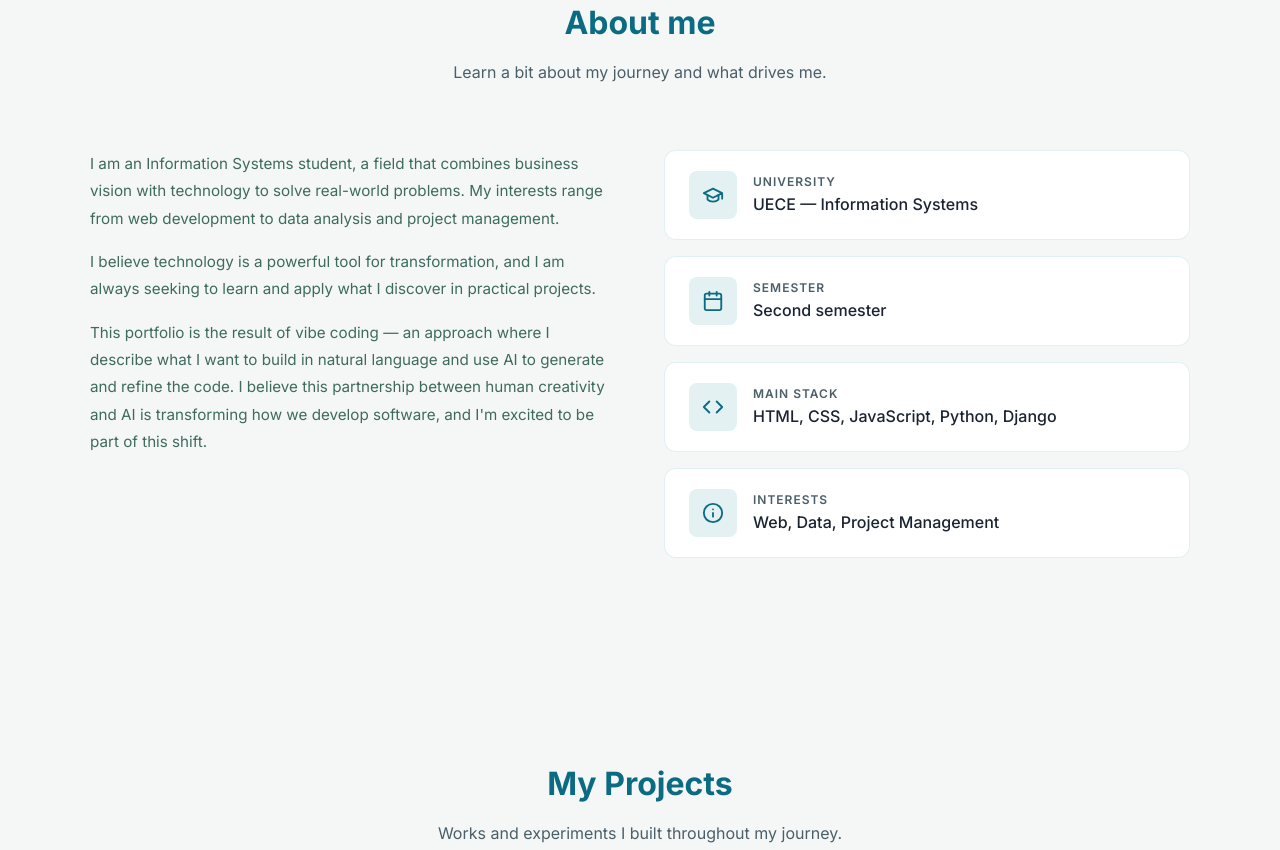
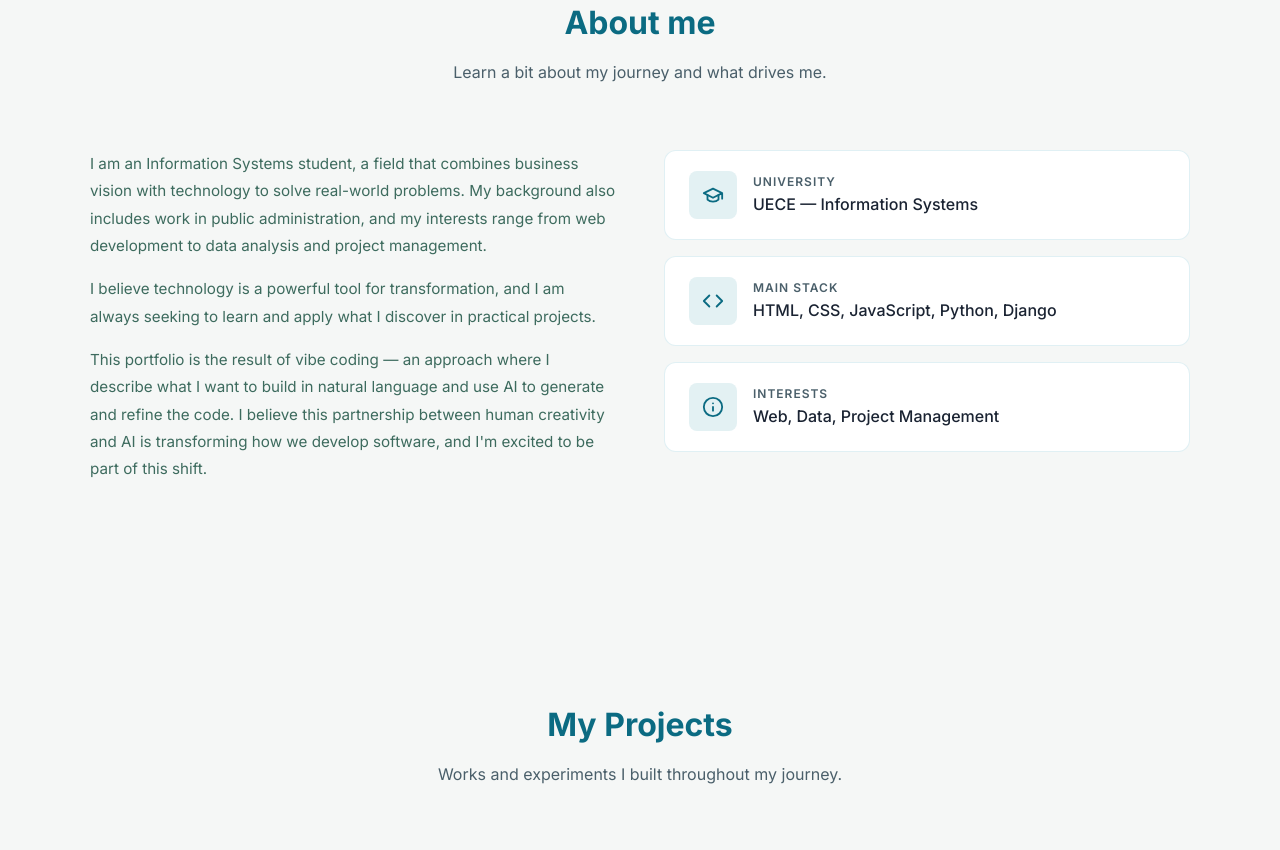
Before and after one commit to silviosouza1986/silviosouza1986.github.io, a plain HTML site: page index.html in a window 1280 px wide. Shown: the part 903-1753 px from the top of the page. Drawn offline with Linux system fonts and the light colour scheme.

Commit message:
feat: remove cartão Periodo, sincroniza HTML com dicionário e cita gestão pública

```diff
--- a/index.html
+++ b/index.html
@@ -56,7 +56,7 @@
       </div>
       <h1 class="hero__name">Silvio</h1>
       <p class="hero__subtitle" data-i18n="hero.subtitle">Estudante de Sistemas de Informação</p>
-      <p class="hero__tagline" data-i18n="hero.tagline">Apaixonado por tecnologia, dados e soluções que fazem a diferença.</p>
+      <p class="hero__tagline" data-i18n="hero.tagline">Apaixonado por tecnologia e soluções que fazem a diferença.</p>
       <a href="#projetos" class="btn btn--primary">
         <span data-i18n="hero.btn">Ver Projetos</span>
         <svg aria-hidden="true" width="18" height="18" viewBox="0 0 24 24" fill="none" stroke="currentColor" stroke-width="2" stroke-linecap="round" stroke-linejoin="round">
@@ -77,13 +77,13 @@
       <div class="sobre__grid">
         <div class="sobre__text reveal">
           <p data-i18n="sobre.p1">
-            Sou estudante de Sistemas de Informação, uma área que une a visão de negócio com a tecnologia para resolver problemas reais. Meu interesse vai desde o desenvolvimento web até a análise de dados e gestão de projetos.
+            Sou estudante de Sistemas de Informação, uma área que une a visão de negócio com a tecnologia para resolver problemas reais. Minha trajetória também inclui atuação em gestão pública, e meu interesse vai do desenvolvimento web à análise de dados e gestão de projetos.
           </p>
           <p data-i18n="sobre.p2">
             Acredito que a tecnologia é uma ferramenta poderosa de transformação, e estou sempre buscando aprender e aplicar o que descubro em projetos práticos.
           </p>
           <p data-i18n="sobre.p3">
-            Este portfólio é o espaço onde reúno meus trabalhos, aprendizados e experiências ao longo da minha jornada acadêmica e profissional.
+            Este portfólio é fruto do vibe coding — uma abordagem onde descrevo em linguagem natural o que quero construir e uso inteligência artificial para gerar e refinar o código. Acredito que essa parceria entre criatividade humana e IA está transformando a forma como desenvolvemos software, e estou animado em fazer parte dessa mudança.
           </p>
         </div>
         <div class="sobre__info reveal">
@@ -96,21 +96,7 @@
             </div>
             <div>
               <div class="info-card__label" data-i18n="sobre.uni">Universidade</div>
-              <div class="info-card__value" data-i18n="sobre.uni.value">Sistemas de Informação</div>
-            </div>
-          </div>
-          <div class="info-card">
-            <div class="info-card__icon">
-              <svg aria-hidden="true" width="22" height="22" viewBox="0 0 24 24" fill="none" stroke="currentColor" stroke-width="2" stroke-linecap="round" stroke-linejoin="round">
-                <rect x="3" y="4" width="18" height="18" rx="2" ry="2"/>
-                <line x1="16" y1="2" x2="16" y2="6"/>
-                <line x1="8" y1="2" x2="8" y2="6"/>
-                <line x1="3" y1="10" x2="21" y2="10"/>
-              </svg>
-            </div>
-            <div>
-              <div class="info-card__label" data-i18n="sobre.periodo">Período</div>
-              <div class="info-card__value" data-i18n="sobre.periodo.value">Coloque seu período aqui</div>
+              <div class="info-card__value" data-i18n="sobre.uni.value">UECE — Sistemas de Informação</div>
             </div>
           </div>
           <div class="info-card">
@@ -122,7 +108,7 @@
             </div>
             <div>
               <div class="info-card__label" data-i18n="sobre.stack">Stack Principal</div>
-              <div class="info-card__value" data-i18n="sobre.stack.value">HTML, CSS, JavaScript</div>
+              <div class="info-card__value" data-i18n="sobre.stack.value">HTML, CSS, JavaScript, Python, Django</div>
             </div>
           </div>
           <div class="info-card">
@@ -322,7 +308,7 @@
         </svg>
       </a>
     </div>
-    <p class="footer__copy" data-i18n-html="footer.copy">&copy; 2026 Silvio. Todos os direitos reservados.</p>
+    <p class="footer__copy" data-i18n="footer.copy">© 2026 Silvio. Todos os direitos reservados.</p>
   </footer>
 
   <script src="js/i18n.js"></script>
--- a/js/i18n.js
+++ b/js/i18n.js
@@ -1,5 +1,7 @@
 const translations = {
   pt: {
+    'skip.link': 'Pular para o conteúdo',
+
     // Navbar
     'nav.sobre': 'Sobre',
     'nav.projetos': 'Projetos',
@@ -14,13 +16,11 @@ const translations = {
     'sobre.title': 'Sobre',
     'sobre.title.span': 'mim',
     'sobre.subtitle': 'Conheça um pouco da minha trajetória e do que me move.',
-    'sobre.p1': 'Sou estudante de Sistemas de Informação, uma área que une a visão de negócio com a tecnologia para resolver problemas reais. Meu interesse vai desde o desenvolvimento web até a análise de dados e gestão de projetos.',
+    'sobre.p1': 'Sou estudante de Sistemas de Informação, uma área que une a visão de negócio com a tecnologia para resolver problemas reais. Minha trajetória também inclui atuação em gestão pública, e meu interesse vai do desenvolvimento web à análise de dados e gestão de projetos.',
     'sobre.p2': 'Acredito que a tecnologia é uma ferramenta poderosa de transformação, e estou sempre buscando aprender e aplicar o que descubro em projetos práticos.',
     'sobre.p3': 'Este portfólio é fruto do vibe coding — uma abordagem onde descrevo em linguagem natural o que quero construir e uso inteligência artificial para gerar e refinar o código. Acredito que essa parceria entre criatividade humana e IA está transformando a forma como desenvolvemos software, e estou animado em fazer parte dessa mudança.',
     'sobre.uni': 'Universidade',
     'sobre.uni.value': 'UECE — Sistemas de Informação',
-    'sobre.periodo': 'Período',
-    'sobre.periodo.value': 'Segundo semestre',
     'sobre.stack': 'Stack Principal',
     'sobre.stack.value': 'HTML, CSS, JavaScript, Python, Django',
     'sobre.interesses': 'Interesses',
@@ -48,7 +48,7 @@ const translations = {
     'contato.subtitle': 'Estou disponível para conversas, colaborações e oportunidades.',
 
     // Footer
-    'footer.copy': '&copy; 2026 Silvio. Todos os direitos reservados.',
+    'footer.copy': '© 2026 Silvio. Todos os direitos reservados.',
 
     // Lang
     'lang.code': 'EN',
@@ -56,6 +56,8 @@ const translations = {
   },
 
   en: {
+    'skip.link': 'Skip to content',
+
     // Navbar
     'nav.sobre': 'About',
     'nav.projetos': 'Projects',
@@ -70,13 +72,11 @@ const translations = {
     'sobre.title': 'About',
     'sobre.title.span': 'me',
     'sobre.subtitle': 'Learn a bit about my journey and what drives me.',
-    'sobre.p1': 'I am an Information Systems student, a field that combines business vision with technology to solve real-world problems. My interests range from web development to data analysis and project management.',
+    'sobre.p1': 'I am an Information Systems student, a field that combines business vision with technology to solve real-world problems. My background also includes work in public administration, and my interests range from web development to data analysis and project management.',
     'sobre.p2': 'I believe technology is a powerful tool for transformation, and I am always seeking to learn and apply what I discover in practical projects.',
     'sobre.p3': 'This portfolio is the result of vibe coding — an approach where I describe what I want to build in natural language and use AI to generate and refine the code. I believe this partnership between human creativity and AI is transforming how we develop software, and I\'m excited to be part of this shift.',
     'sobre.uni': 'University',
     'sobre.uni.value': 'UECE — Information Systems',
-    'sobre.periodo': 'Semester',
-    'sobre.periodo.value': 'Second semester',
     'sobre.stack': 'Main Stack',
     'sobre.stack.value': 'HTML, CSS, JavaScript, Python, Django',
     'sobre.interesses': 'Interests',
@@ -104,7 +104,7 @@ const translations = {
     'contato.subtitle': 'I am available for conversations, collaborations, and opportunities.',
 
     // Footer
-    'footer.copy': '&copy; 2026 Silvio. All rights reserved.',
+    'footer.copy': '© 2026 Silvio. All rights reserved.',
 
     // Lang
     'lang.code': 'PT',
--- a/js/main.js
+++ b/js/main.js
@@ -65,14 +65,8 @@
     $$('[data-i18n]').forEach((el) => {
       const key = el.getAttribute('data-i18n');
       if (translations[lang] && translations[lang][key] !== undefined) {
+        // Apenas texto: nenhuma tradução insere HTML (PORT-011)
         el.textContent = translations[lang][key];
-      }
-    });
-
-    $$('[data-i18n-html]').forEach((el) => {
-      const key = el.getAttribute('data-i18n-html');
-      if (translations[lang] && translations[lang][key] !== undefined) {
-        el.innerHTML = translations[lang][key];
       }
     });
 
```
Also changed, not shown: 1 other file.
